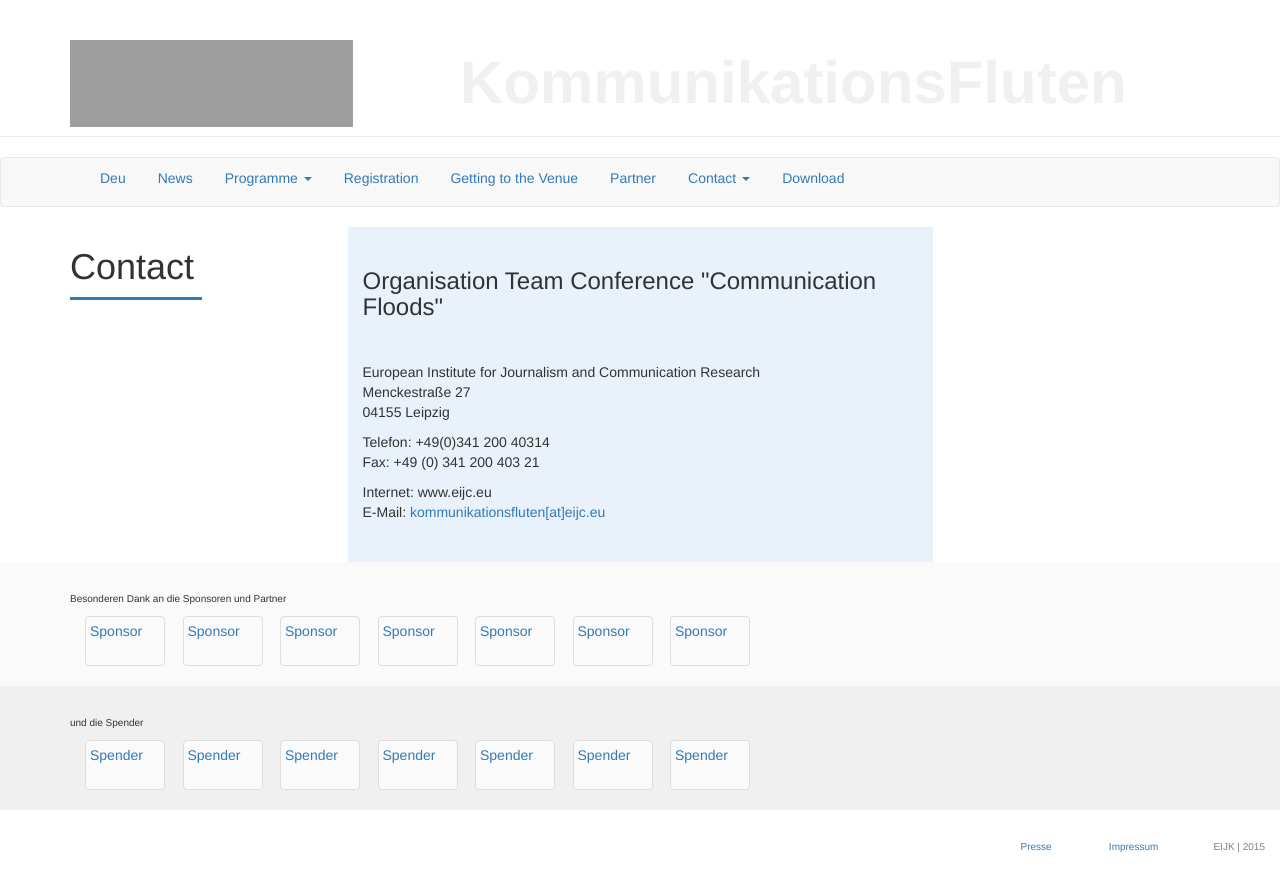
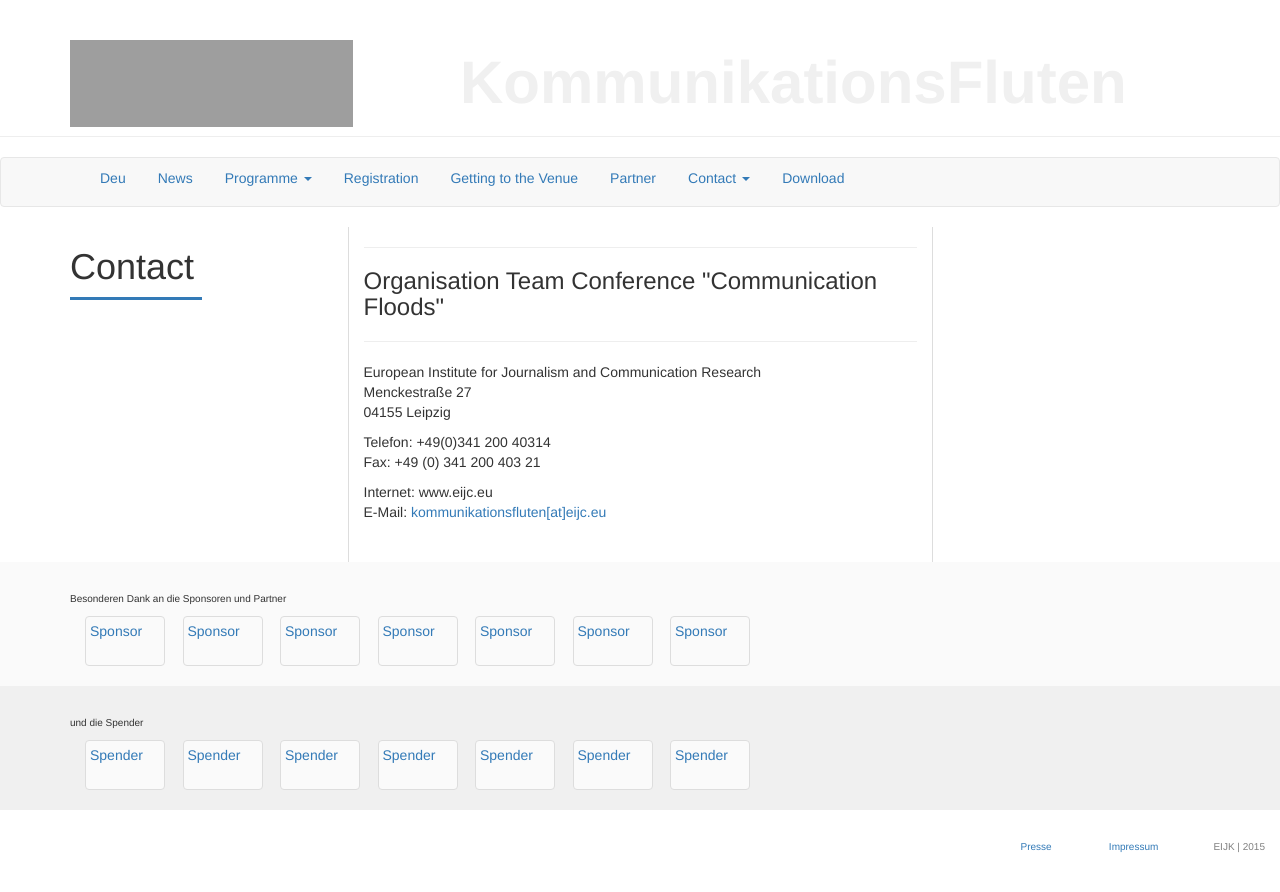
Before and after one commit to susedev/test, a Jekyll site: the page built from contact.html, in a window 1280 px wide. Shown: the top 892 px of the page. Built offline with Jekyll 4.4.1, drawn with Linux system fonts in a browser that asks for light colours; nearby versions of some CDN libraries; grey boxes are pictures that could not be loaded.

Commit message:
Update page.html

```diff
--- a/_layouts/page.html
+++ b/_layouts/page.html
@@ -16,7 +16,7 @@ layout: base
           <div class="box" style="background-color: #337AB7; width: 80%; height:3px; margin-top:3px;"></div>
     </div>
     <div class="col-md-1"></div>
-    <div class="col-md-6 col-md-height col-full-height" style="background-color: #e9f1fa">
+    <div class="col-md-6 col-md-height col-full-height" style="border-left:1px solid #DDD; border-right:1px solid #DDD;">
                {{ content }}
     </div>
 
```
